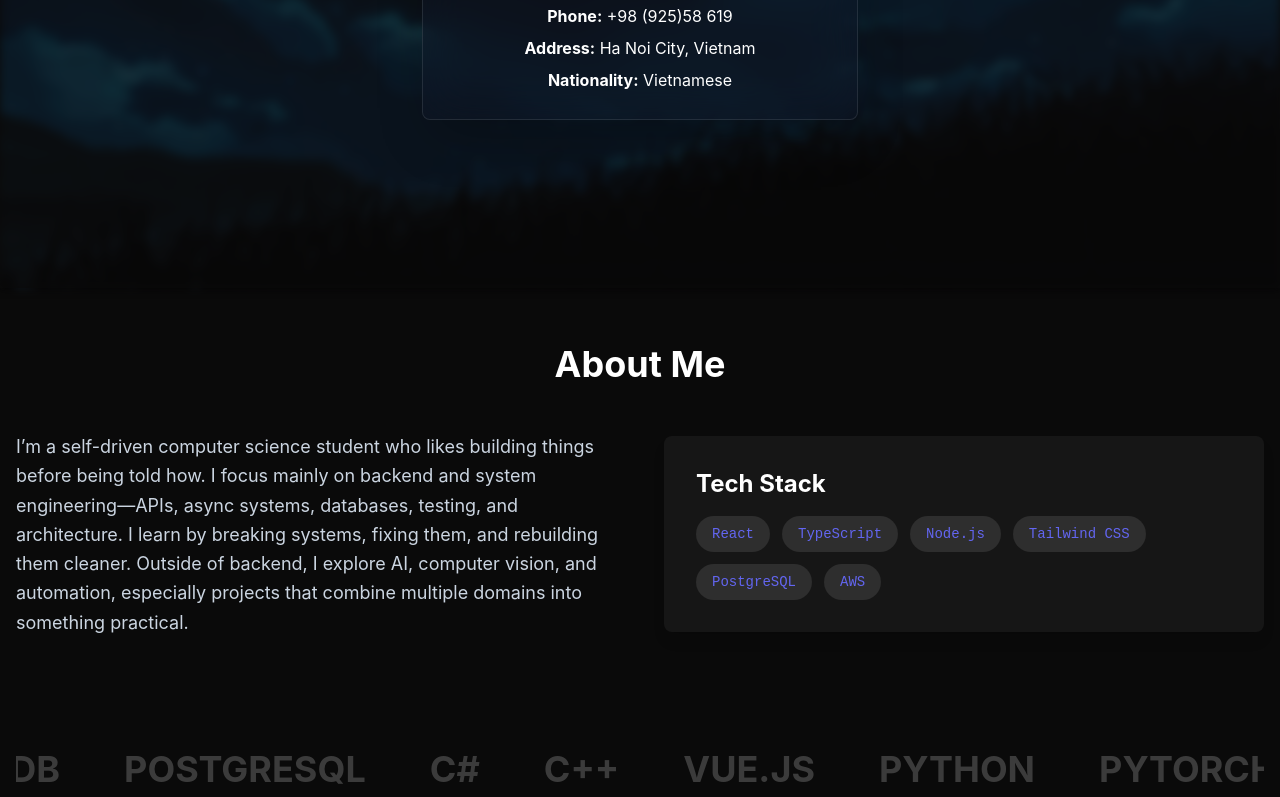
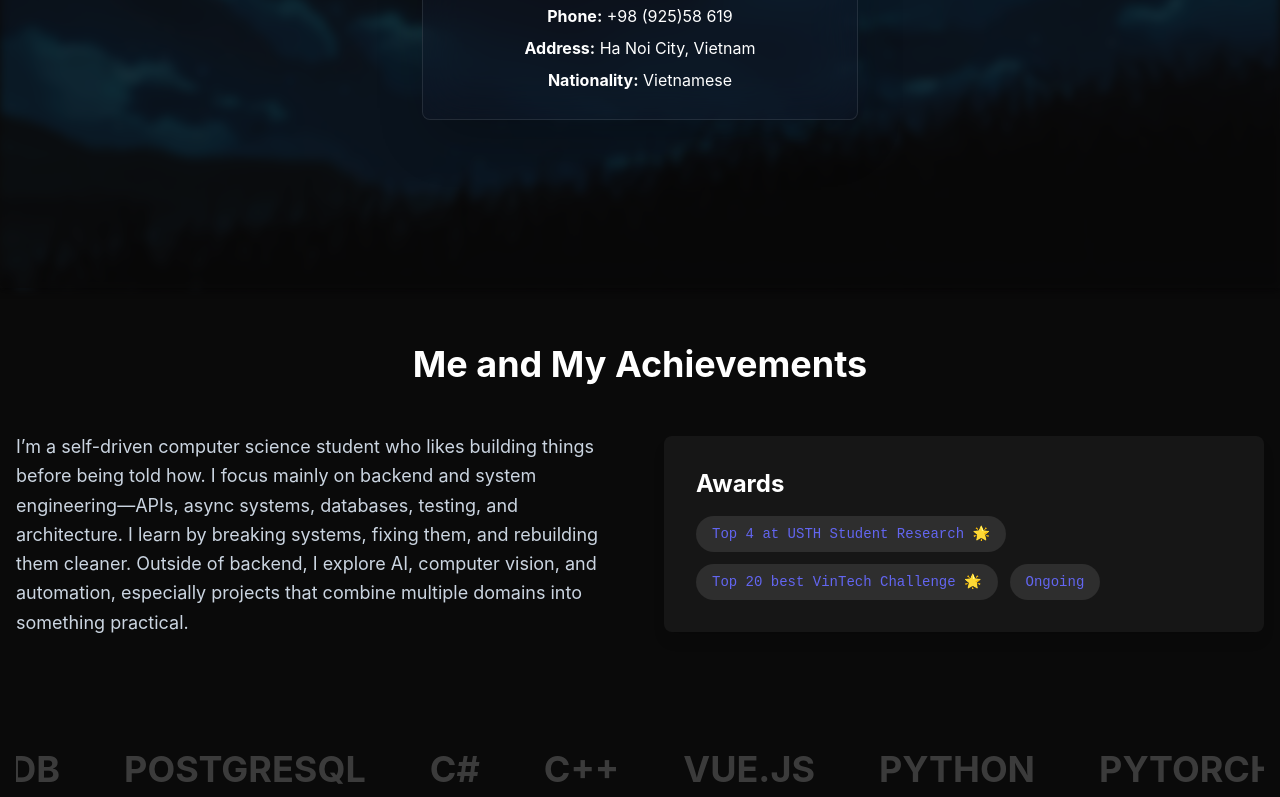
Before and after one commit to lystiger/Lysfolio, a React (Vite) app in the folder portfolio/: page / in a window 1280 px wide. Shown: the part 512-1309 px from the top of the page. Built offline with nearby package versions, Linux system fonts and the light colour scheme.

Commit message:
chore: a little change to the frontpage

```diff
--- a/portfolio/src/pages/HomePage.tsx
+++ b/portfolio/src/pages/HomePage.tsx
@@ -97,7 +97,7 @@ const HomePage: React.FC = () => {
         viewport={{ once: true, amount: 0.1 }}
         className="py-16"
       >
-        <motion.h2 variants={itemVariants} className="text-4xl font-bold text-white text-center mb-12">About Me</motion.h2>
+        <motion.h2 variants={itemVariants} className="text-4xl font-bold text-white text-center mb-12">Me and My Achievements</motion.h2>
         <motion.div variants={itemVariants} className="grid grid-cols-1 md:grid-cols-2 gap-12 items-center">
           <div>
             <p className="text-lg text-slate-300 leading-relaxed">
@@ -105,14 +105,11 @@ const HomePage: React.FC = () => {
             </p>
           </div>
           <div className="bg-white/5 p-8 rounded-lg shadow-lg">
-            <h3 className="text-2xl font-bold text-white mb-4">Tech Stack</h3>
+            <h3 className="text-2xl font-bold text-white mb-4">Awards</h3>
             <div className="flex flex-wrap gap-3">
-              <span className="bg-white/10 text-indigo-neon px-4 py-2 rounded-full text-sm font-mono">React</span>
-              <span className="bg-white/10 text-indigo-neon px-4 py-2 rounded-full text-sm font-mono">TypeScript</span>
-              <span className="bg-white/10 text-indigo-neon px-4 py-2 rounded-full text-sm font-mono">Node.js</span>
-              <span className="bg-white/10 text-indigo-neon px-4 py-2 rounded-full text-sm font-mono">Tailwind CSS</span>
-              <span className="bg-white/10 text-indigo-neon px-4 py-2 rounded-full text-sm font-mono">PostgreSQL</span>
-              <span className="bg-white/10 text-indigo-neon px-4 py-2 rounded-full text-sm font-mono">AWS</span>
+              <span className="bg-white/10 text-indigo-neon px-4 py-2 rounded-full text-sm font-mono">Top 4 at USTH Student Research 🌟</span>
+              <span className="bg-white/10 text-indigo-neon px-4 py-2 rounded-full text-sm font-mono">Top 20 best VinTech Challenge 🌟</span>
+              <span className="bg-white/10 text-indigo-neon px-4 py-2 rounded-full text-sm font-mono">Ongoing</span>
             </div>
           </div>
         </motion.div>
```
